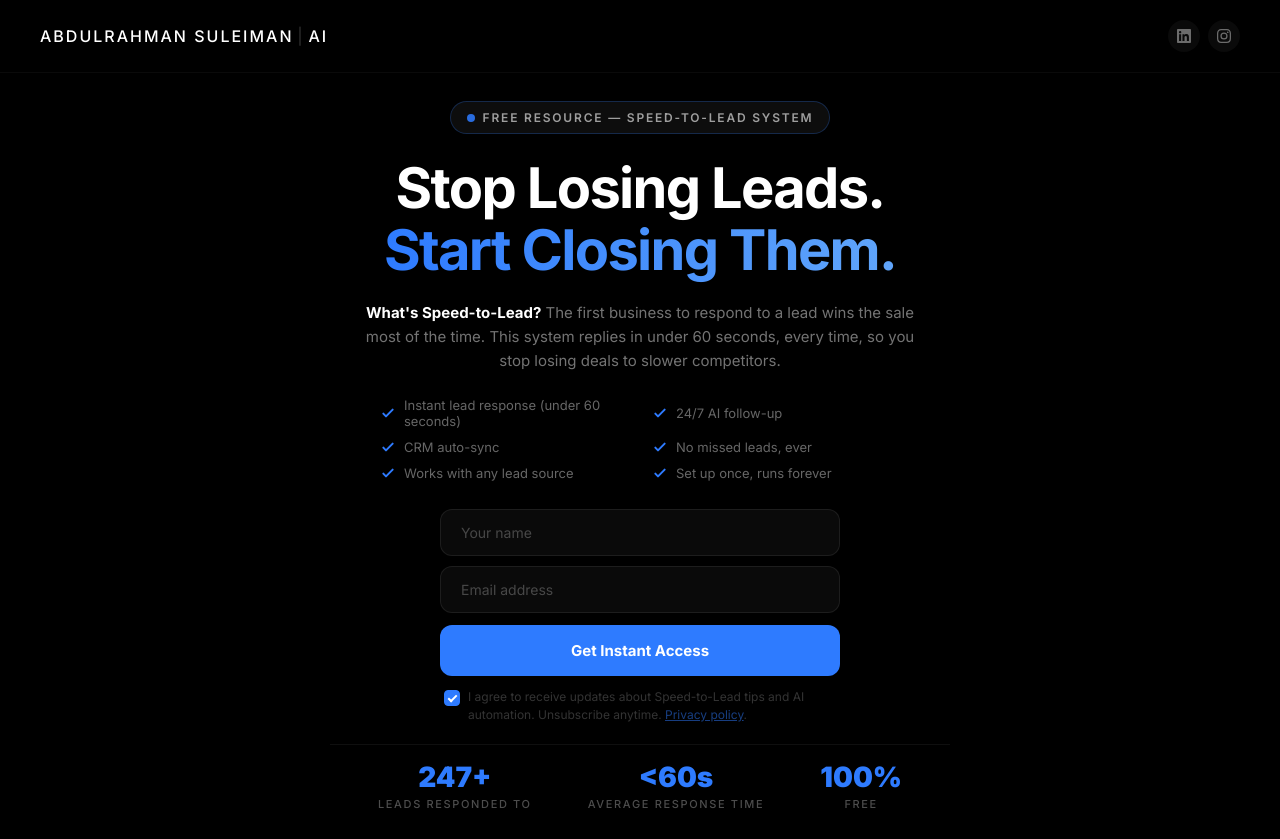
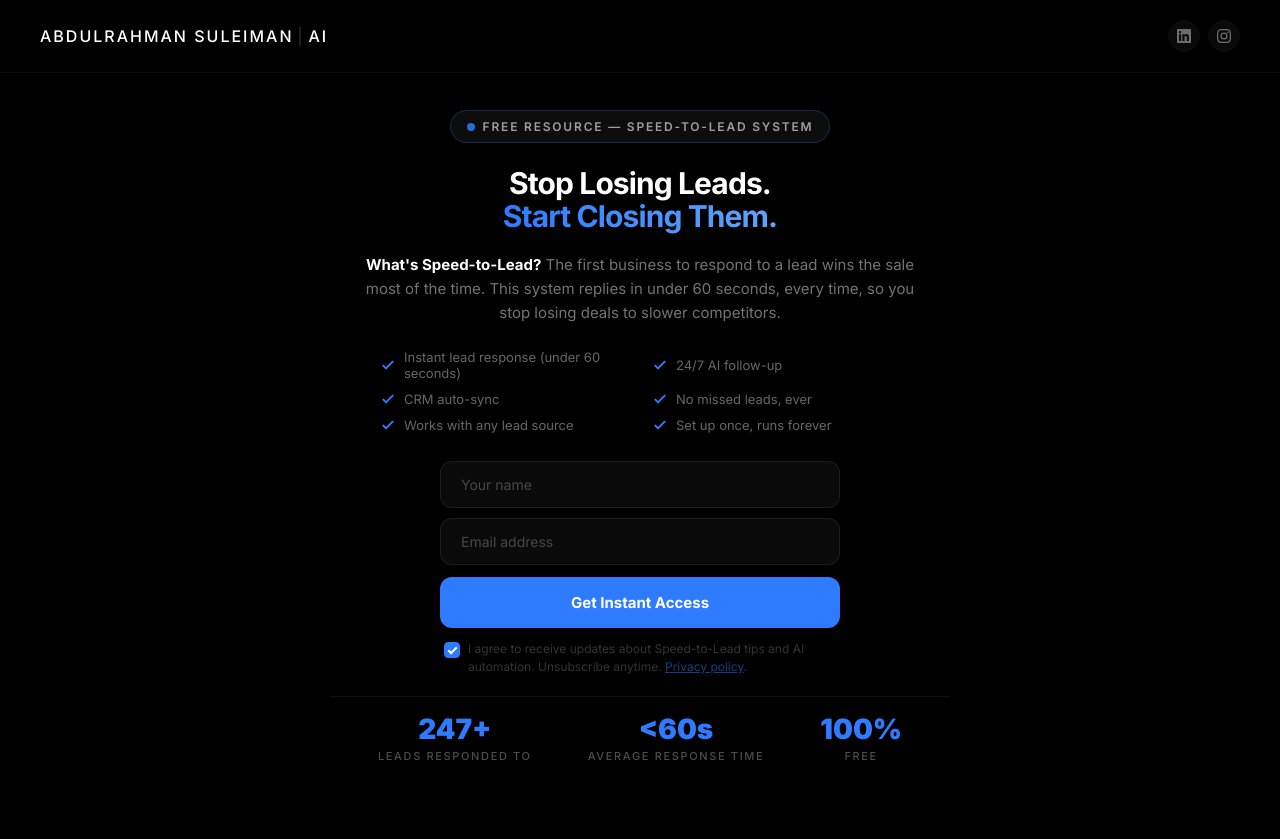
Before and after one commit to Abdulrahmansuleiman/speed-to-lead, a Next.js app: page / in a window 1280 px wide. After the commit the page ends 800 px from the top, so only its background shows below. Built offline with nearby package versions, Linux system fonts and the light colour scheme.

Commit message:
Headline max 30px

```diff
--- a/src/app/globals.css
+++ b/src/app/globals.css
@@ -125,7 +125,7 @@ h1 {
   line-height: 1.1;
   letter-spacing: -0.03em;
   margin-bottom: 20px;
-  font-size: clamp(1.5rem, 6.5vw, 3.5rem);
+  font-size: clamp(1.5rem, 5vw, 30px);
   max-width: 896px;
   margin-left: auto;
   margin-right: auto;
```
